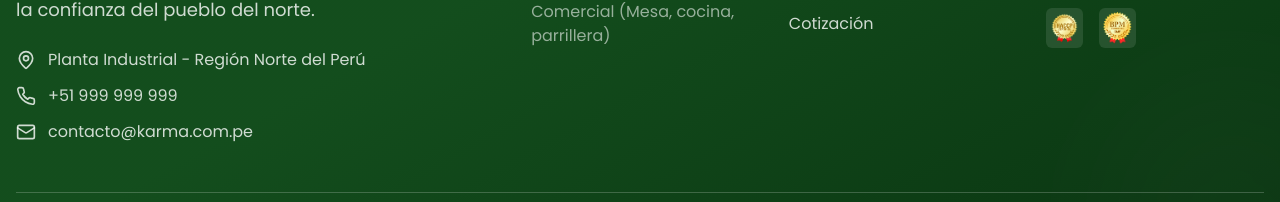
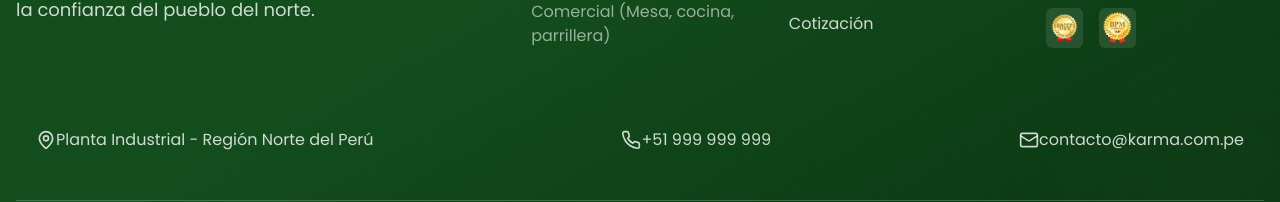
Before and after one commit to Elaris-Digital-Solutions/Kar-Ma, a React (Vite) app: page /productos in a window 1280 px wide. Shown: the part 5375-5577 px from the top of the page. Built offline with nearby package versions, Linux system fonts and the light colour scheme; no server answers.

Commit message:
Move contact info section in Footer layout
Relocated the contact information (address, phone, email) from above the social section to a new flex container at the bottom of the Footer. This improves layout consistency and visual separation.

```diff
--- a/src/components/Footer.tsx
+++ b/src/components/Footer.tsx
@@ -54,11 +54,6 @@ const Footer = () => {
               <p className="text-primary-foreground/80 mb-6 max-w-lg leading-relaxed text-base md:text-lg">
                 Consorcio peruano con 25 años de experiencia en la producción de sal retail e industrial, respaldado por la confianza del pueblo del norte.
               </p>
-              <div className="space-y-3 text-primary-foreground/80">
-                <div className="flex items-center gap-3"><MapPin className="w-5 h-5" /><span>Planta Industrial - Región Norte del Perú</span></div>
-                <div className="flex items-center gap-3"><Phone className="w-5 h-5" /><span>{CONTACT_PHONE || '+51 999 999 999'}</span></div>
-                <div className="flex items-center gap-3"><Mail className="w-5 h-5" /><span>{CONTACT_EMAIL || 'contacto@karma.com.pe'}</span></div>
-              </div>
               {/* Social (oculto por ahora) */}
             </div>
 
@@ -96,6 +91,12 @@ const Footer = () => {
               </div>
             </div>
           </div>
+
+          <div className="text-primary-foreground/80 flex flex-row pt-10 space-y-4 md:space-y-0 md:space-x-8 flex-wrap justify-between px-5 mt-10">
+            <div className="flex items-center"><MapPin className="w-5 h-5" /><span>Planta Industrial - Región Norte del Perú</span></div>
+            <div className="flex items-center"><Phone className="w-5 h-5" /><span>{CONTACT_PHONE || '+51 999 999 999'}</span></div>
+            <div className="flex items-center"><Mail className="w-5 h-5" /><span>{CONTACT_EMAIL || 'contacto@karma.com.pe'}</span></div>
+          </div>
         </section>
 
         {/* Bottom Bar */}
```
